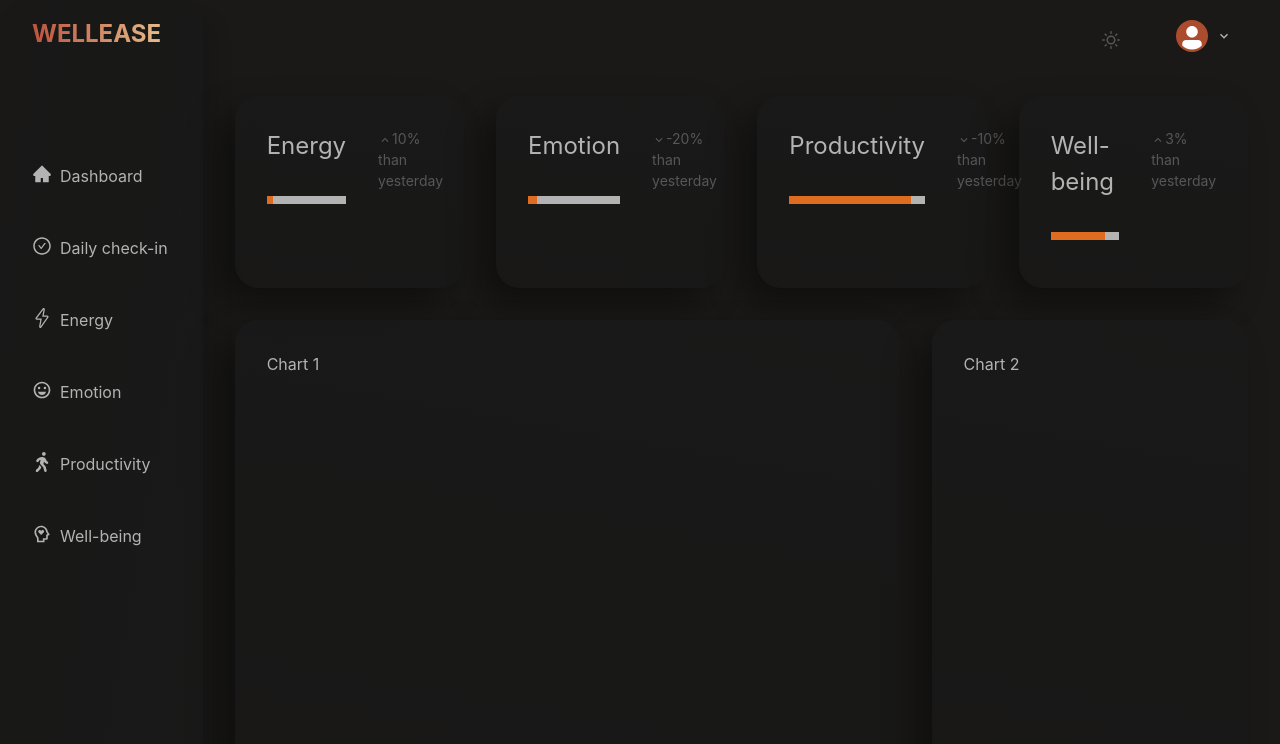
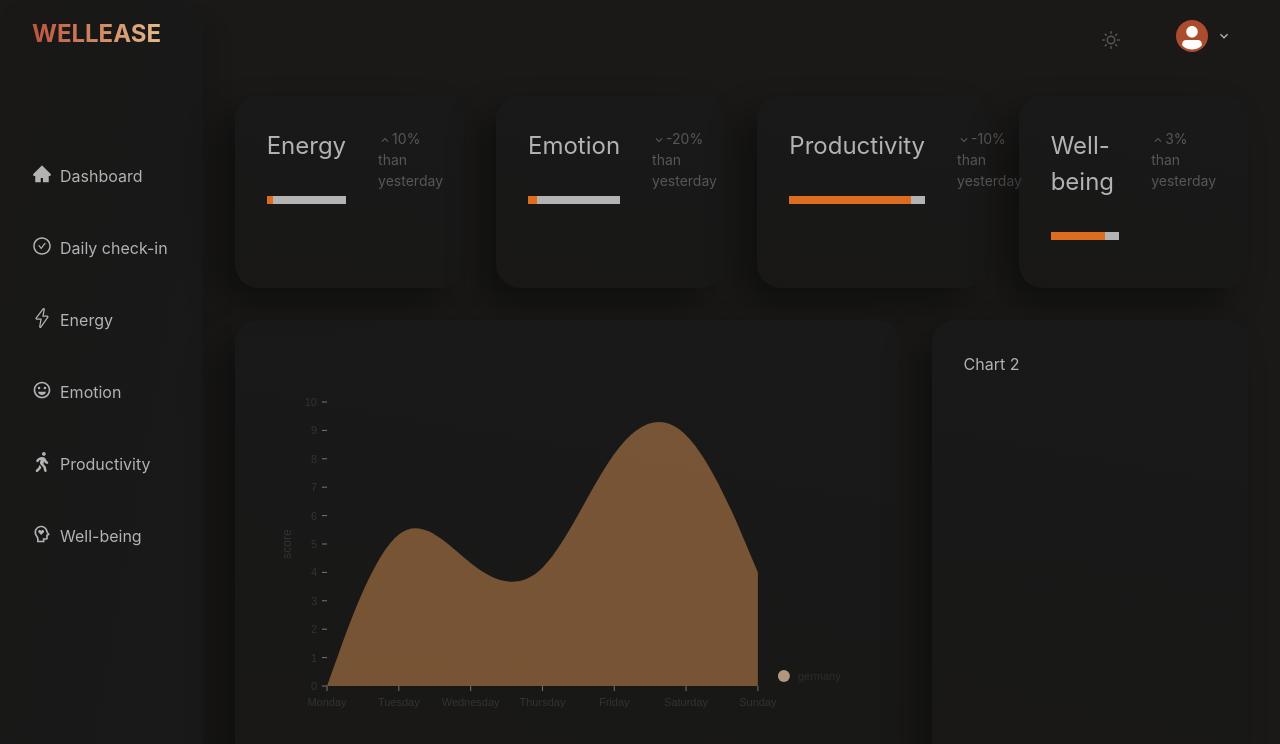
Before and after one commit to memopussle/fourease_dashboard, a React (Create React App) app: page / in a window 1280 px wide. Shown: the top 744 px of the page. Built offline with nearby package versions, Linux system fonts and the light colour scheme.

Commit message:
add line chart to dashboard

```diff
--- a/package.json
+++ b/package.json
@@ -7,6 +7,9 @@
     "@chakra-ui/react": "^2.4.9",
     "@emotion/react": "^11.10.5",
     "@emotion/styled": "^11.10.5",
+    "@nivo/bar": "^0.80.0",
+    "@nivo/core": "^0.80.0",
+    "@nivo/line": "^0.80.0",
     "@testing-library/jest-dom": "^5.16.5",
     "@testing-library/react": "^13.4.0",
     "@testing-library/user-event": "^13.5.0",
--- /dev/null
+++ b/src/data/lineData.ts
@@ -0,0 +1,36 @@
+export const lineData = [
+  {
+    id: "germany",
+    color: "#bd533e",
+    data: [
+      {
+        x: "Monday",
+        y: 0,
+      },
+      {
+        x: "Tuesday",
+        y: 7,
+      },
+      {
+        x: "Wednesday",
+        y: 4,
+      },
+      {
+        x: "Thursday",
+        y: 3,
+      },
+      {
+        x: "Friday",
+        y: 9,
+      },
+      {
+        x: "Saturday",
+        y: 10,
+      },
+      {
+        x: "Sunday",
+        y: 4,
+      },
+    ],
+  },
+];
--- a/src/scenes/chart/Chart.tsx
+++ b/src/scenes/chart/Chart.tsx
@@ -1,6 +1,7 @@
 import React, { useContext } from "react";
 import { Grid, GridItem } from "@chakra-ui/react";
 import { CustomBoxShadow, ModeContext } from "../../useMode";
+import { LineChart } from "../links";
 
 
 const Chart = () => {
@@ -17,7 +18,7 @@ const Chart = () => {
           colSpan={smallDevice ? 3 : 2}
           p="8"
         >
-          Chart 1
+          <LineChart />
         </GridItem>
         <GridItem
           rowSpan={15}
--- /dev/null
+++ b/src/scenes/global/lineChart/LineChart.tsx
@@ -0,0 +1,90 @@
+
+import { ResponsiveLine } from "@nivo/line";
+import { lineData } from "../../../data/lineData";
+import React, { useContext } from "react";
+import { ModeContext } from "../../../useMode";
+
+const LineChart = (): JSX.Element => {
+const { mode } = useContext(ModeContext);
+    return (
+      <ResponsiveLine
+        data={lineData}
+        margin={{ top: 50, right: 110, bottom: 50, left: 60 }}
+        xScale={{ type: "point" }}
+        yScale={{
+          type: "linear",
+          min: "auto",
+          max: "auto",
+          stacked: true,
+          reverse: false,
+        }}
+        yFormat=" >-.2f"
+        curve="basis"
+        axisTop={null}
+        axisRight={null}
+        axisBottom={
+          {
+            orient: "bottom",
+            tickSize: 5,
+            tickPadding: 5,
+            tickRotation: 0,
+            legendOffset: 36,
+            legendPosition: "middle",
+          } as any
+        }
+        axisLeft={
+          {
+            orient: "left",
+            tickSize: 5,
+            tickPadding: 5,
+            tickRotation: 0,
+            legend: "score",
+            legendOffset: -40,
+            legendPosition: "middle",
+          } as any
+        }
+        enableGridX={false}
+        enableGridY={false}
+        colors={{ scheme: "nivo" }}
+        lineWidth={0}
+        enablePoints={false}
+        pointSize={10}
+        pointColor={{ theme: "background" }}
+        pointBorderWidth={2}
+        pointBorderColor={{ from: "serieColor" }}
+        pointLabelYOffset={-12}
+        enableArea={true}
+        areaBlendMode={mode === "dark" ? "hard-light": "normal"}
+        areaOpacity={mode === "dark" ? 0.5 : 1}
+        useMesh={true}
+        legends={[
+          {
+            anchor: "bottom-right",
+            direction: "column",
+            justify: false,
+            translateX: 100,
+            translateY: 0,
+            itemsSpacing: 0,
+            itemDirection: "left-to-right",
+            itemWidth: 80,
+            itemHeight: 20,
+            itemOpacity: 0.75,
+            symbolSize: 12,
+            symbolShape: "circle",
+            symbolBorderColor: "rgba(0, 0, 0, .5)",
+            effects: [
+              {
+                on: "hover",
+                style: {
+                  itemBackground: "rgba(0, 0, 0, .03)",
+                  itemOpacity: 1,
+                },
+              },
+            ],
+          },
+        ]}
+      />
+    );
+};
+
+export default LineChart;
--- a/src/scenes/links.ts
+++ b/src/scenes/links.ts
@@ -8,7 +8,7 @@ import Energy from "./energy/Energy";
 import Emotion from "./emotion/Emotion";
 import Chart from "./chart/Chart";
 import DashboardItem from "./dashboard/DashboardItem";
-
+import LineChart from "./global/lineChart/LineChart";
 
 export {
   Dashboard,
@@ -20,5 +20,6 @@ export {
   Energy,
   Emotion,
   Chart,
-  DashboardItem
+  DashboardItem,
+  LineChart
 };
--- a/src/useMode.ts
+++ b/src/useMode.ts
@@ -21,17 +21,19 @@ export const SideBarShadow = (mode: "light" | "dark") => css`
     ? "0.2rem 0.5rem 0.5rem rgba(0, 0, 0, 0.06)"
     : "1rem 1rem 1rem rgba(0, 0, 0, 0.09)"};
   border-radius: 1.5rem;
-  background-image: ${mode === "dark" ? "linear-gradient(100deg,rgba(0, 0, 0, 0.06),rgba(25, 25, 25))" : ""};
+  background-image: ${mode === "dark"
+    ? "linear-gradient(100deg,rgba(0, 0, 0, 0.06),rgba(25, 25, 25))"
+    : ""};
   height: auto;
-
 `;
 
 
 export const CustomBoxShadow = (mode: "light" | "dark") => css`
   box-shadow: ${mode === "light"
-    ? "-0.2rem 0.5rem 0.5rem rgba(0, 0, 0, 0.06)"
+    ? "-0.2rem 0rem 0.3rem rgba(0, 0, 0, 0.1)"
     : "-1rem 1rem 2rem rgba(0, 0, 0, 0.4)"};
   border-radius: 1.5rem;
+  border:  "1px solid rgba(0, 0, 0, 0.05)";
   background-image: ${mode === "dark" ? "linear-gradient(10deg,rgba(0, 0, 0, 0.06),rgba(25,25,25))" : "" }
 `;
 
```
Also changed, not shown: 1 other file (tests, documents, lock files or other folders).
